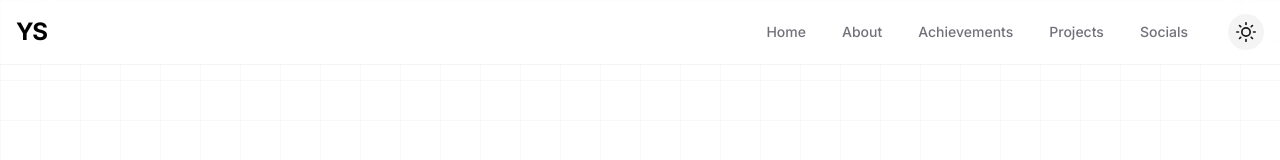
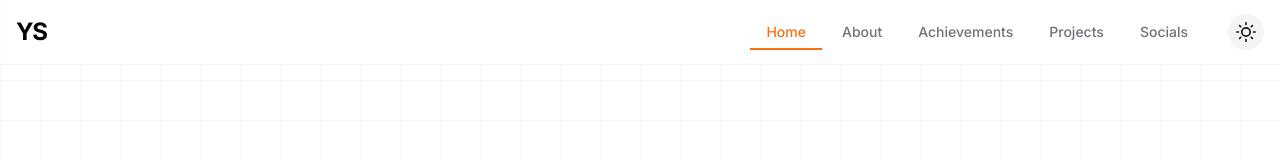
Before and after one commit to Yajush-afk/portfolio-project-yajush, a Next.js app in the folder frontend/: page / in a window 1280 px wide. Shown: the top 160 px of the page. Built offline with nearby package versions, Linux system fonts and the light colour scheme; no server answers.

Commit message:
feat: Implement scroll-based active navigation link highlighting with animated indicator.

```diff
--- a/frontend/src/components/Navbar.tsx
+++ b/frontend/src/components/Navbar.tsx
@@ -2,6 +2,7 @@
 
 import Link from "next/link";
 import { usePathname } from "next/navigation";
+import { useEffect, useState } from "react";
 import { motion } from "framer-motion";
 import ThemeToggle from "./ThemeToggle";
 import { cn } from "@/lib/utils";
@@ -16,9 +17,36 @@ const navItems = [
 
 export default function Navbar() {
     const pathname = usePathname();
+    const [activeSection, setActiveSection] = useState("home");
+
+    useEffect(() => {
+        const handleScroll = () => {
+            const sections = navItems.map((item) => item.path.replace("/#", ""));
+
+            // Find the current section
+            for (const section of sections) {
+                const element = document.getElementById(section);
+                if (element) {
+                    const rect = element.getBoundingClientRect();
+                    // If the top of the section is within the viewport (with some offset for navbar)
+                    // or if we've scrolled past it but are still inside it
+                    if (rect.top <= 150 && rect.bottom >= 150) {
+                        setActiveSection(section);
+                        break; // Found the top-most visible section
+                    }
+                }
+            }
+        };
+
+        window.addEventListener("scroll", handleScroll);
+        // Trigger once on mount to set initial state
+        handleScroll();
+
+        return () => window.removeEventListener("scroll", handleScroll);
+    }, []);
 
     const scrollToSection = (e: React.MouseEvent<HTMLAnchorElement>, id: string) => {
-        if (pathname !== "/") return; // Allow normal navigation if not on home page (though we are single page now)
+        if (pathname !== "/") return;
         e.preventDefault();
         const element = document.getElementById(id);
         if (element) {
@@ -29,22 +57,41 @@ export default function Navbar() {
     return (
         <nav className="fixed top-0 w-full z-50 bg-background/60 backdrop-blur-xl border-b border-border/40 supports-[backdrop-filter]:bg-background/60">
             <div className="container mx-auto px-4 h-16 flex items-center justify-between">
-                <Link href="/" className="text-2xl font-bold tracking-tighter hover:text-primary transition-colors" onClick={(e) => scrollToSection(e, 'home')}>
+                <Link
+                    href="/"
+                    className="text-2xl font-bold tracking-tighter hover:text-primary transition-colors"
+                    onClick={(e) => scrollToSection(e, 'home')}
+                >
                     YS
                 </Link>
 
                 <div className="flex items-center gap-6">
                     <div className="hidden md:flex gap-1">
-                        {navItems.map((item) => (
+                        {navItems.map((item) => {
+                            const sectionId = item.path.replace("/#", "");
+                            const isActive = activeSection === sectionId;
+
+                            return (
                                 <Link
                                     key={item.path}
                                     href={item.path}
-                                onClick={(e) => scrollToSection(e, item.path.replace('/#', ''))}
-                                className="relative px-4 py-2 text-sm font-medium text-muted-foreground transition-colors hover:text-primary"
+                                    onClick={(e) => scrollToSection(e, sectionId)}
+                                    className={cn(
+                                        "relative px-4 py-2 text-sm font-medium transition-colors hover:text-primary",
+                                        isActive ? "text-primary" : "text-muted-foreground"
+                                    )}
                                 >
                                     {item.name}
+                                    {isActive && (
+                                        <motion.span
+                                            layoutId="activeSection"
+                                            className="absolute left-0 right-0 bottom-0 h-0.5 bg-primary"
+                                            transition={{ type: "spring", stiffness: 380, damping: 30 }}
+                                        />
+                                    )}
                                 </Link>
-                        ))}
+                            );
+                        })}
                     </div>
                     <ThemeToggle />
                 </div>
```
Lines whose indentation alone changed are shown as unchanged.
